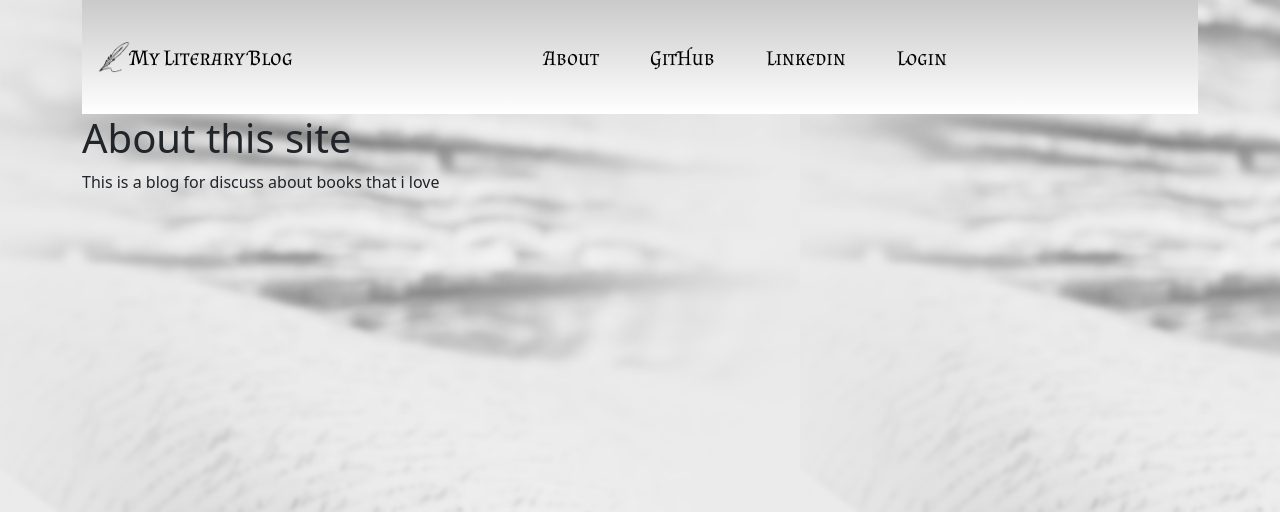
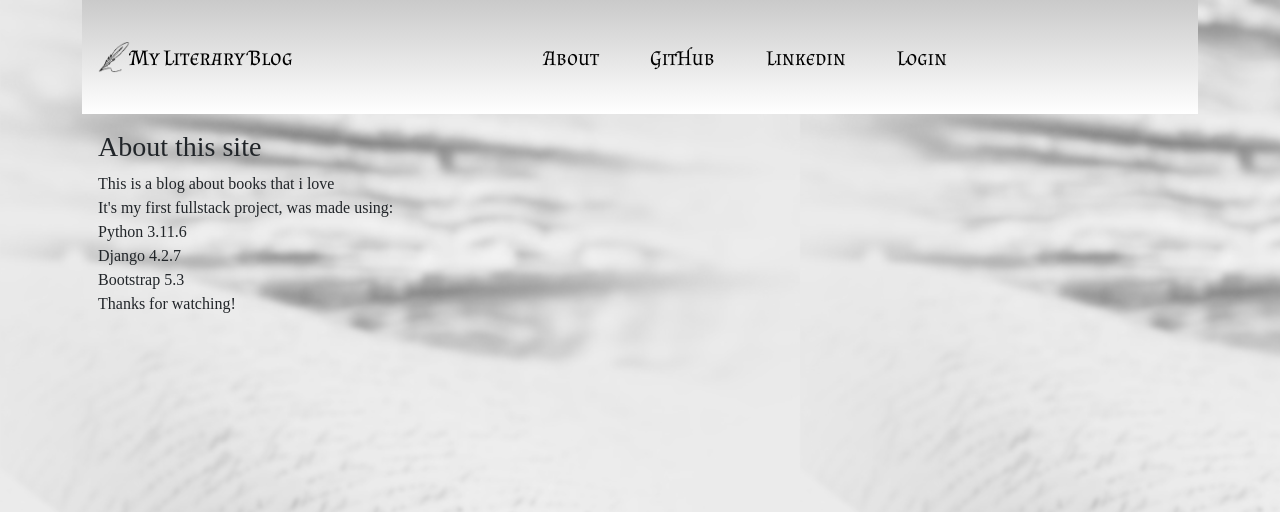
Before and after one commit to davidfernndez775/my_first_blog, a Django app: page /about/ in a window 1280 px wide. Shown: the top 512 px of the page. Run offline with Django 4.2, Linux system fonts and the light colour scheme; some libraries are stand-ins or nearby versions.

Commit message:
1.0 release

```diff
--- a/blog/static/assets/css/my_styles.css
+++ b/blog/static/assets/css/my_styles.css
@@ -135,3 +135,12 @@ body {
 #delete-form {
   padding: 1rem;
 }
+
+#about-card{
+  font-family: "Times New Roman", Times, serif;
+  padding: 1rem;
+}
+
+#link-back{
+  font-family: "Times New Roman", Times, serif;
+}
--- a/blog/templates/blog/about.html
+++ b/blog/templates/blog/about.html
@@ -1,5 +1,19 @@
 {% extends "blog/base.html" %}
 {% block content %}
-    <h1>About this site</h1>
-    <p>This is a blog for discuss about books that i love</p>
+    <div class="container" id="about-card">
+        <h3>About this site</h3>
+        <p>
+            This is a blog about books that i love
+            <br>
+            It's my first fullstack project, was made using:
+            <br>
+            Python 3.11.6
+            <br>
+            Django 4.2.7
+            <br>
+            Bootstrap 5.3
+            <br>
+            Thanks for watching!
+        </p>
+    </div>
 {% endblock content %}
--- a/blog/templates/registration/logout.html
+++ b/blog/templates/registration/logout.html
@@ -1,5 +1,7 @@
 {% extends "blog/base.html" %}
 {% block content %}
-    <h1>You are logged out</h1>
-    <a href="{% url "post_list" %}">Get back to post list page</a>
+    <div class="container" id="about-card">
+        <h3>You are logged out</h3>
+        <a href="{% url "post_list" %}" id="link-back">Get back to post list page</a>
+    </div>
 {% endblock content %}
```
Also changed, not shown: db.sqlite3.
